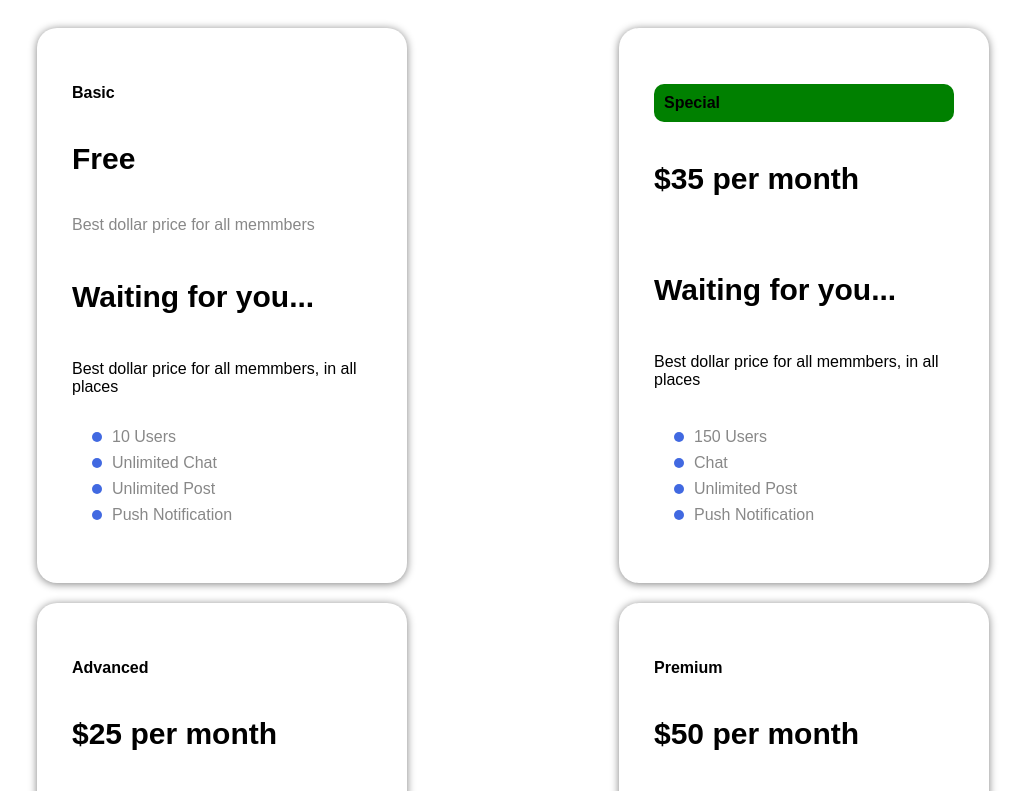
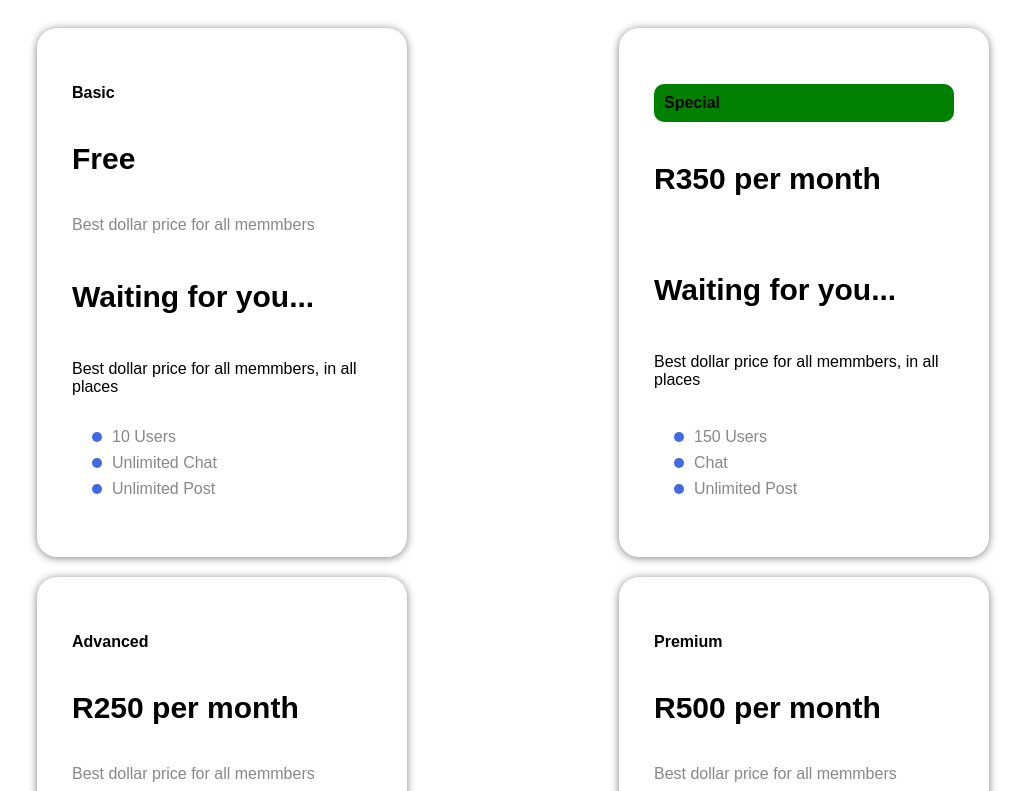
Before and after one commit to LungeloNgcemu/Church-Connect-App-Site, a React (Vite) app: page /Church-Connect-App-Site/ in a window 1280 px wide. Shown: the part 2000-2791 px from the top of the page, without its empty margins (127-1152 px from the left). Built offline with nearby package versions, Linux system fonts and the light colour scheme; a web font is replaced by a local one.

Commit message:
host change

```diff
--- a/index.html
+++ b/index.html
@@ -2,11 +2,11 @@
 <html lang="en">
   <head>
     <meta charset="UTF-8" />
-    <link rel="icon" type="image/svg+xml" href="/vite.svg" />
+    <!-- <link rel="icon" type="image/svg+xml" href="/vite.svg" /> -->
     <meta name="viewport" content="width=device-width, initial-scale=1.0" />
     <link href="https://fonts.googleapis.com/css2?family=Sansita&display=swap" rel="stylesheet">
 
-    <title>Vite + React</title>
+    <title>Church Connect App</title>
   </head>
   <body>
     <div id="root"></div>
--- a/src/components/footer.jsx
+++ b/src/components/footer.jsx
@@ -15,7 +15,7 @@ export default function Footer() {
         justifyContent: "center",
         alignItems: "center",
         fontSize: "1.5rem",
-        textShadow:" 3px 3px 6px white"
+        textShadow: " 3px 3px 6px white"
     }
 
 
@@ -23,9 +23,9 @@ export default function Footer() {
         <>
             <div id="contact" style={back}  >
                 <p>
-                    &copy; 2024 Church Connect<br></br><br></br>
+                    &copy; 2025 Church Connect App<br></br><br></br>
 
-                  churchconnect@gmail.com
+                    lungelofarm@gmail.com
 
                 </p>
             </div>
--- a/src/components/head.jsx
+++ b/src/components/head.jsx
@@ -77,7 +77,7 @@ export default function Head() {
 
 
     const buttonStyleL = {
-        marginTop:"10px",
+        marginTop: "10px",
         margin: "5px",
 
         width: "97%", // Make button full width of parent container
@@ -90,7 +90,7 @@ export default function Head() {
     };
 
     const buttonStyleD = {
-        margin: "5px",
+        marginTop: "15px",
 
         width: "97%", // Make button full width of parent container
         padding: "10px", // Adjust padding as needed
@@ -148,11 +148,11 @@ export default function Head() {
 
                         <div>
                             {/* <button style={buttonStyleR} onClick={() => { handleClick("register") }}>Register Ministry</button> */}
-                            <button style={buttonStyleL} onClick={() => { handleClick("login") }} > Login to Update</button>
+                            {/* <button style={buttonStyleL} onClick={() => { handleClick("login") }} > Login to Update</button> */}
 
                         </div>
                         <button style={buttonStyleD} onClick={handleDownload}>
-                            Download Mobile App (APK)
+                            Download Mobile App on Play Store
                         </button>
 
                     </div>
--- a/src/components/navbar.jsx
+++ b/src/components/navbar.jsx
@@ -38,7 +38,7 @@ export default function NavBar(props) {
                     <ul>
                         <li><a href="/" onClick={handleClick("/")}>Home</a></li>
                         <li><a href="/about" onClick={handleClick("/about")}>About</a></li>
-                        <li><a href="/login" onClick={handleClick("/login")}>Login</a></li>
+                        {/* <li><a href="/login" onClick={handleClick("/login")}>Login</a></li> */}
                         {/* <li><a href="/register" onClick={handleClick("/register")}>Register</a></li> */}
                         <li><a href="#contact" >Contact</a></li>
                         <li><a href="/feed" onClick={handleClick("/feed")}>Feed-Back</a></li>
--- a/src/components/price_strip.jsx
+++ b/src/components/price_strip.jsx
@@ -19,33 +19,33 @@ export default function Strip() {
     const zero = {
         kind: "Basic",
         price: "Free",
-        benefits: ["10 Users", "Unlimited Chat", "Unlimited Post", "Push Notification"],
+        benefits: ["10 Users", "Unlimited Chat", "Unlimited Post"],
     }
     const one = {
         kind: "Advanced",
-        price: "$25 per month",
-        benefits: ["60 Users", "Unlimited Chat", "Unlimited Post", "Push Notification"],
+        price: "R250 per month",
+        benefits: ["60 Users", "Unlimited Chat", "Unlimited Post"],
     }
     const two = {
         kind: "Premium",
-        price: "$50 per month",
-        benefits: ["200 Users", "Unlimited Chat", "Unlimited Post", "Push Notification"]
+        price: "R500 per month",
+        benefits: ["200 Users", "Unlimited Chat", "Unlimited Post"]
     }
 
     const three = {
         kind: "Gold",
-        price: "$75 per month",
-        benefits: ["500 Users", "Unlimited Chat", "Unlimited Post", "Push Notification"]
+        price: "R750 per month",
+        benefits: ["500 Users", "Unlimited Chat", "Unlimited Post"]
     }
     const four = {
         kind: "Custom",
         price: "Contact us",
-        benefits: ["Custom number of  Users", "Chat", "Unlimited Post", "Push Notification"]
+        benefits: ["Custom number of  Users", "Chat", "Unlimited Post"]
     }
     const special = {
         kind: "Special",
-        price: "$35 per month",
-        benefits: ["150 Users", "Chat", "Unlimited Post", "Push Notification"]
+        price: "R350 per month",
+        benefits: ["150 Users", "Chat", "Unlimited Post"]
     }
 
 
--- a/vite.config.js
+++ b/vite.config.js
@@ -4,5 +4,5 @@ import react from '@vitejs/plugin-react'
 // https://vitejs.dev/config/
 export default defineConfig({
   plugins: [react()],
-  base: "Church-Connect-App-Site"
+  base: "/"
 })
```
